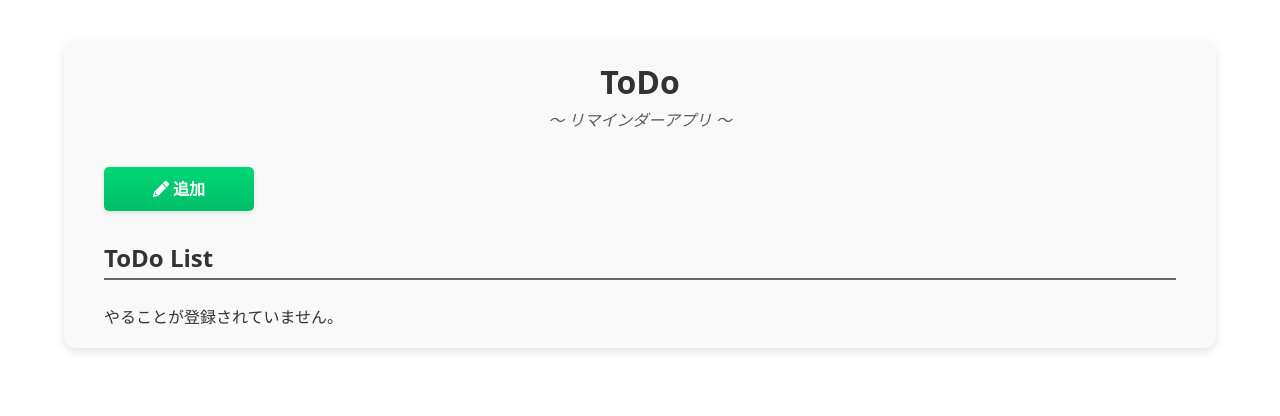
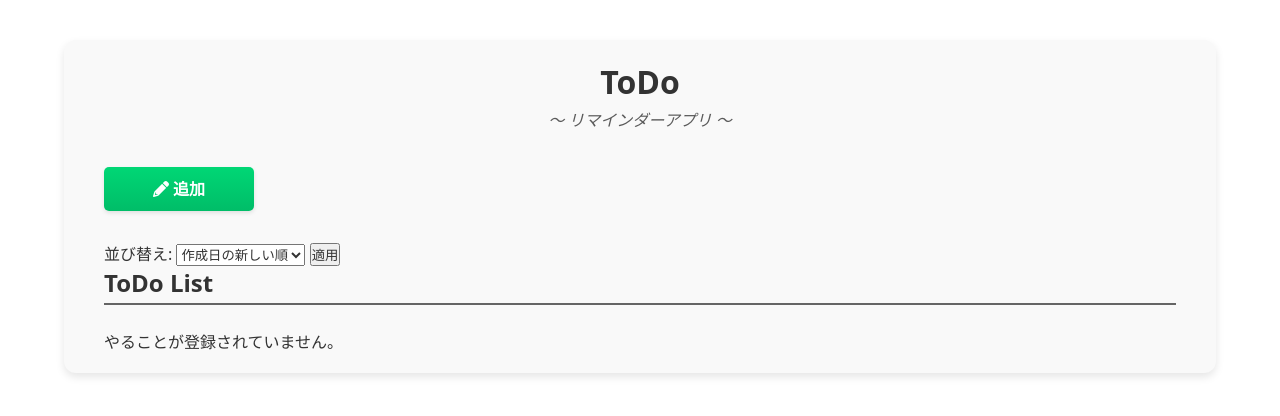
Before and after one commit to KinuGra/docker-flask-todo, a Flask app: page / in a window 1280 px wide. Shown: the top 416 px of the page. Run offline with Flask 3, Linux system fonts and the light colour scheme; data that the repository does not hold is empty.

Commit message:
期限日ソート、期限日未設定時のエラー修正

```diff
--- a/app/main.py
+++ b/app/main.py
@@ -29,7 +29,13 @@ def create_tables():
 # メモ一覧を表示
 @app.route('/')
 def index():
-    memos = Memo.query.order_by(Memo.created_at.desc()).all()
+    sort = request.args.get('sort', 'created_at_desc')
+    if sort == 'deadline_asc':
+        memos = Memo.query.order_by(Memo.deadline.asc()).all()
+    elif sort == 'deadline_desc':
+        memos = Memo.query.order_by(Memo.deadline.desc()).all()
+    else:
+        memos = Memo.query.order_by(Memo.created_at.desc()).all()
     return render_template('index.html', memos=memos)
 
 # メモの詳細を表示
@@ -49,7 +55,7 @@ def create_memo():
     title = request.form['title']
     content = request.form['content']
     deadline = request.form.get('deadline')
-    new_memo = Memo(title=title, content=content, deadline=deadline)
+    new_memo = Memo(title=title, content=content, deadline=deadline if deadline else None)
     db.session.add(new_memo)
     db.session.commit()
     return redirect(url_for('index'))
@@ -79,7 +85,8 @@ def update_memo(memo_id):
     memo = Memo.query.get_or_404(str(memo_id))
     memo.title = request.form['title']
     memo.content = request.form['content']
-    memo.deadline = request.form.get('deadline')
+    deadline = request.form.get('deadline')
+    memo.deadline = deadline if deadline else None
     db.session.commit()
     return redirect(url_for('view_memo', memo_id=memo_id))
 
--- a/app/templates/index.html
+++ b/app/templates/index.html
@@ -16,6 +16,16 @@
         <a href="{{ url_for('create_memo') }}" class="button">
             <i class="fas fa-pencil-alt"></i> 追加
         </a>
+
+        <form method="GET" action="/" class="sort-form">
+            <label for="sort">並び替え:</label>
+            <select id="sort" name="sort">
+                <option value="created_at_desc">作成日の新しい順</option>
+                <option value="deadline_asc">期限日の近い順</option>
+                <option value="deadline_desc">期限日の遠い順</option>
+            </select>
+            <button type="submit">適用</button>
+        </form>
 
         <div class="memos">
             <h2 class="title-border">ToDo List</h2>
```
